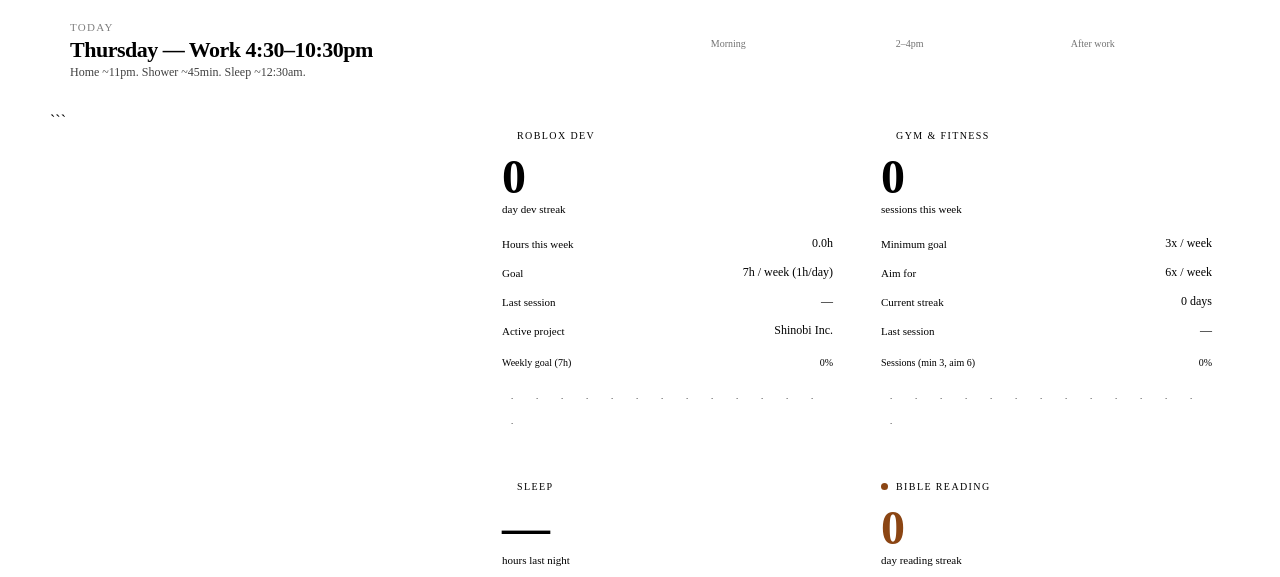
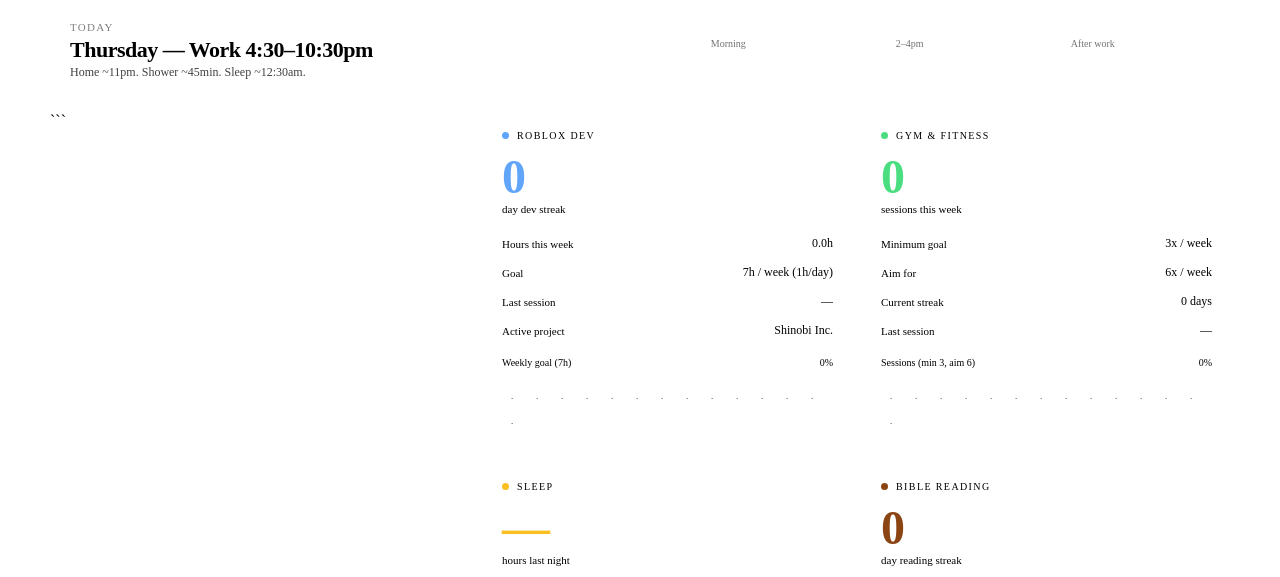
Before and after one commit to Kyoguy/PersonalOS, a plain HTML site: page index.html in a window 1280 px wide. Shown: the part 182-759 px from the top of the page. Drawn offline with Linux system fonts and the light colour scheme.

Commit message:
Update index.html

```diff
--- a/index.html
+++ b/index.html
@@ -10,23 +10,24 @@
 *, *::before, *::after { box-sizing: border-box; margin: 0; padding: 0; }
 
 :root {
-–bg: #f5f0e8;
-–bg2: #ede8de;
-–surface: #faf7f2;
-–border: #d8d0c0;
-–border2: #c8bfad;
-–text: #1a1510;
-–muted: #8a7f6e;
-–dim: #b8ad9a;
-–ink: #2d2520;
-–g: #2d6a2d;       /* green — gym / good */
-–r: #8b2020;       /* red — miss / bad */
-–b: #1a3a6b;       /* blue — dev */
-–gold: #8b6914;    /* gold — sleep / bible */
-–trade: #4a2d7a;   /* purple — trading */
-–font-h: ‘Syne’, sans-serif;
-–font-m: ‘Inconsolata’, monospace;
+  --bg: #0d0d0d;
+  --bg2: #151515;
+  --surface: #1a1a1a;
+  --border: #2a2a2a;
+  --border2: #333333;
+  --text: #e8e4de;
+  --muted: #666666;
+  --dim: #3a3a3a;
+  --ink: #f0ece6;
+  --g: #4ade80;
+  --r: #f87171;
+  --b: #60a5fa;
+  --gold: #fbbf24;
+  --trade: #a78bfa;
+  --font-h: 'Syne', sans-serif;
+  --font-m: 'Inconsolata', monospace;
 }
+
 
 body {
 background: var(–bg);
```
